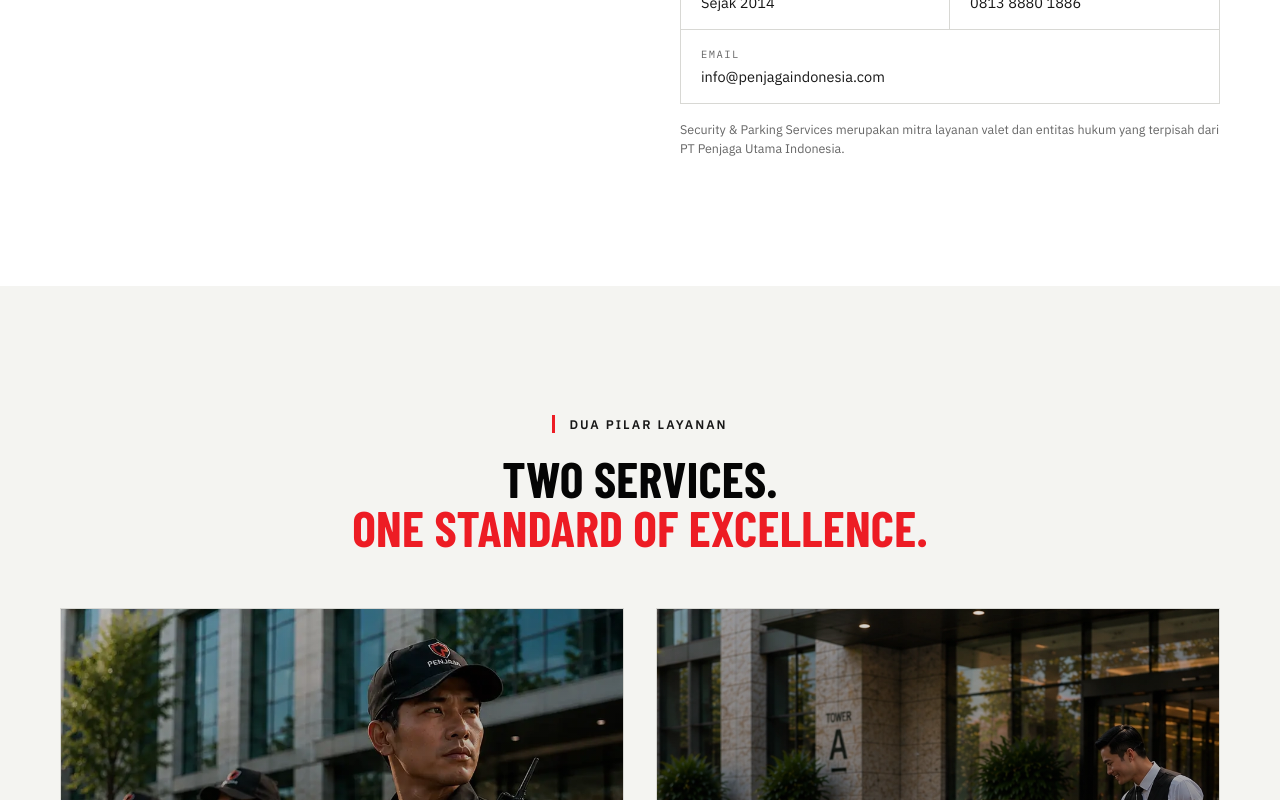
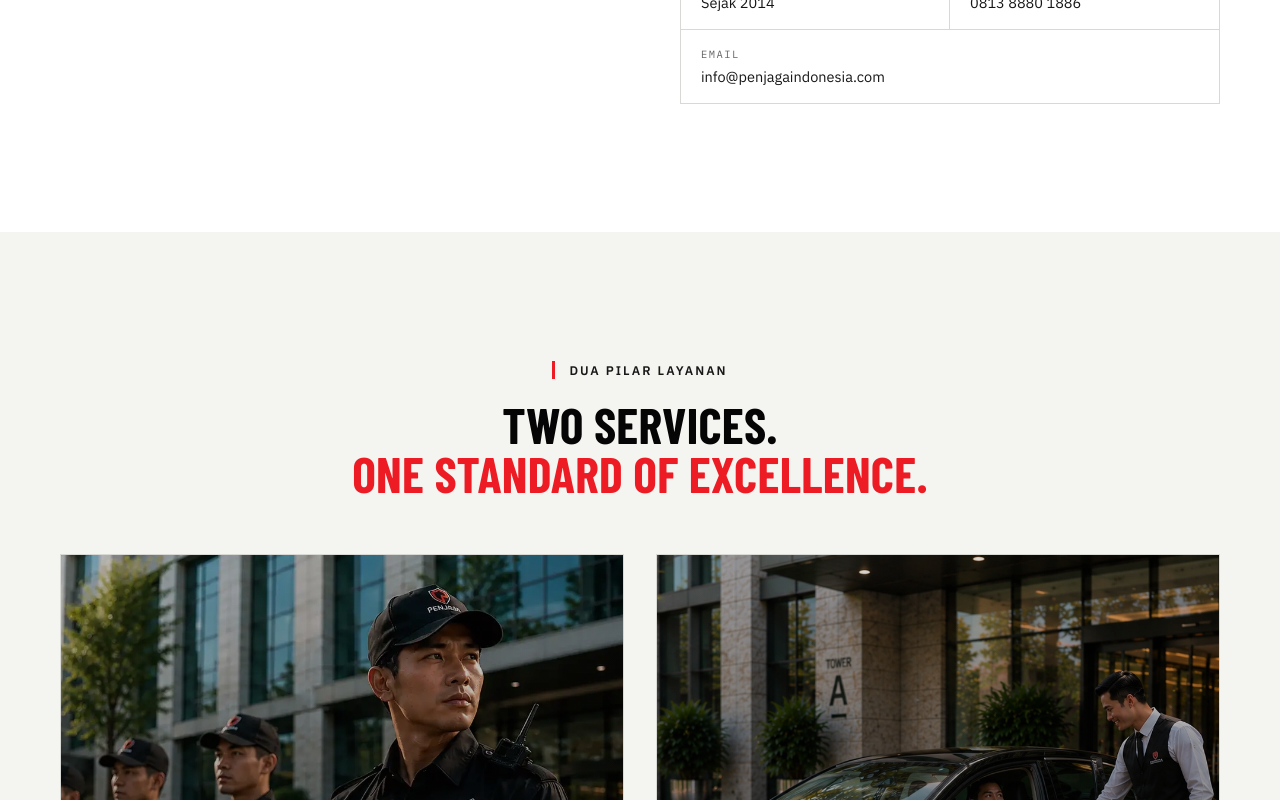
Before and after one commit to firdibackup/penjaga-web, a Next.js app: page / in a window 1280 px wide. Shown: the part 5420-6220 px from the top of the page. Built offline with nearby package versions, Linux system fonts and the light colour scheme.

Commit message:
feat: remove redundant description in Partner component for clarity

```diff
--- a/src/components/sections/partner.tsx
+++ b/src/components/sections/partner.tsx
@@ -76,10 +76,6 @@
                 ))}
               </dl>
             </div>
-            <p className="mt-4 text-[12.5px] leading-[1.5] text-steel">
-              Security & Parking Services merupakan mitra layanan valet dan
-              entitas hukum yang terpisah dari PT Penjaga Utama Indonesia.
-            </p>
           </Reveal>
         </div>
       </Container>
```
